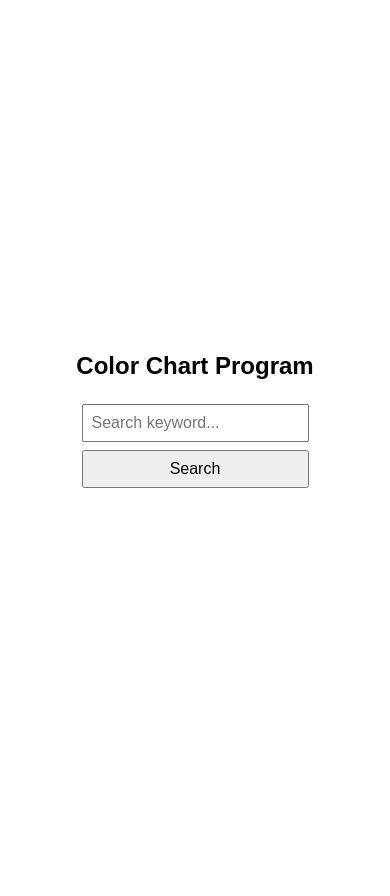
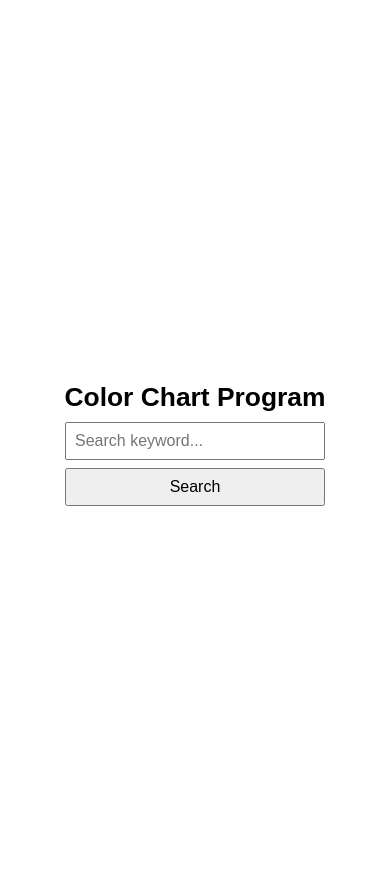
Before and after one commit to softworks1426/color-chart-program, a Flask app: page / in a window 390 px wide. Before the commit the page ends 488 px from the top, so only its background shows below. Run offline with Flask 3, Linux system fonts and the light colour scheme.

Commit message:
Update: responsive UI for mobile

```diff
--- a/templates/index.html
+++ b/templates/index.html
@@ -4,7 +4,6 @@
   <meta charset="utf-8">
   <title>Color Chart Program</title>
   <meta name="viewport" content="width=device-width, initial-scale=1">
-  <link rel="stylesheet" href="/static/style.css">
   <style>
     html, body {
       margin: 0;
@@ -13,41 +12,45 @@
       font-family: sans-serif;
     }
 
-    .start-screen {
+    .start-screen, .top-bar {
       display: flex;
       flex-direction: column;
       justify-content: center;
       align-items: center;
+      text-align: center;
+      padding: 1em;
+    }
+
+    .start-screen {
       height: 100vh;
-      text-align: center;
-      padding: 0 1em;
     }
 
     .top-bar {
       display: none;
-      padding: 1em;
-      text-align: center;
     }
 
-    .start-screen h1,
-    .top-bar h1 {
-      margin-bottom: 0.15em;
-      font-size: 2em;
+    h1, h1 a {
+      margin-bottom: 0.5em;
+      font-size: 1.5em; /* ← ここが修正ポイント */
+      text-decoration: none;
+      color: black;
+      white-space: nowrap;
+      overflow: hidden;
+      text-overflow: ellipsis;
     }
 
     .search-form {
       display: flex;
-      flex-direction: row;
       justify-content: center;
-      flex-wrap: wrap;
+      align-items: center;
       gap: 0.5em;
     }
 
-    .search-form input {
+    .search-form input[type="text"] {
       padding: 0.5em;
       font-size: 16px;
-      width: 360px;
-      max-width: 90vw;
+      width: 260px;
+      max-width: 80vw;
       box-sizing: border-box;
     }
 
@@ -56,9 +59,8 @@
       font-size: 16px;
     }
 
-    h1 a {
-      text-decoration: none;
-      color: inherit;
+    .search-form input[type="range"] {
+      width: 100px;
     }
 
     .loading-indicator {
@@ -69,23 +71,32 @@
       display: none;
     }
 
+    .grid {
+      display: grid;
+      grid-template-columns: repeat(auto-fill, minmax(80px, 1fr));
+      gap: 8px;
+      padding: 10px;
+    }
+
+    .color-block {
+      width: 100%;
+      padding-bottom: 100%;
+      border-radius: 0;
+    }
+
     @media (max-width: 480px) {
-      .search-form input {
+      .search-form {
+        flex-direction: column;
+      }
+
+      .search-form input,
+      .search-form button,
+      .search-form input[type="range"] {
         width: 100%;
       }
 
-      .search-form {
-        flex-direction: column;
-        align-items: center;
-      }
-
-      .search-form button {
-        width: 100%;
-      }
-
-      .start-screen h1,
-      .top-bar h1 {
-        font-size: 1.5em;
+      h1 {
+        font-size: 1.1em;
       }
     }
   </style>
@@ -104,6 +115,7 @@
     <form class="search-form" onsubmit="event.preventDefault(); startSearch();">
       <input type="text" id="query-top" placeholder="Search keyword..." />
       <button type="submit">Search</button>
+      <input type="range" id="size-slider-top" min="40" max="200" value="80" title="サイズ調整" />
     </form>
   </div>
 
@@ -122,8 +134,6 @@
 
       if (queryInput !== null) {
         input = queryInput.trim();
-        if (inputMain) inputMain.value = input;
-        if (inputTop) inputTop.value = input;
       } else if (inputMain && inputMain.offsetParent !== null) {
         input = inputMain.value.trim();
       } else if (inputTop && inputTop.offsetParent !== null) {
@@ -136,7 +146,7 @@
       offset = 1;
 
       document.getElementById("start-screen").style.display = "none";
-      document.getElementById("top-bar").style.display = "block";
+      document.getElementById("top-bar").style.display = "flex";
       document.getElementById("query-top").value = query;
       document.getElementById("color-grid").innerHTML = "";
 
@@ -158,6 +168,11 @@
       const items = await res.json();
       const grid = document.getElementById("color-grid");
 
+      if (items.length === 0) {
+        loadingIndicator.textContent = "これ以上画像はありません";
+        return;
+      }
+
       items.forEach(item => {
         const a = document.createElement("a");
         a.href = item.link;
@@ -174,14 +189,35 @@
       loadingIndicator.style.display = "none";
     }
 
-    // 無限スクロール
-    window.addEventListener("scroll", () => {
-      if (window.innerHeight + window.scrollY >= document.body.offsetHeight - 100) {
+    const observer = new IntersectionObserver((entries) => {
+      if (entries[0].isIntersecting) {
         loadMore();
+      }
+    }, { rootMargin: "200px" });
+
+    const loadingTarget = document.createElement("div");
+    document.body.appendChild(loadingTarget);
+    observer.observe(loadingTarget);
+
+    window.addEventListener("DOMContentLoaded", () => {
+      const slider = document.getElementById("size-slider-top");
+      const grid = document.getElementById("color-grid");
+      if (slider) {
+        slider.addEventListener("input", () => {
+          const size = slider.value;
+          grid.style.gridTemplateColumns = `repeat(auto-fill, minmax(${size}px, 1fr))`;
+        });
+        grid.style.gridTemplateColumns = `repeat(auto-fill, minmax(${slider.value}px, 1fr))`;
+      }
+
+      const params = new URLSearchParams(window.location.search);
+      const q = params.get("q");
+      if (q) {
+        history.replaceState({ query: q }, '', window.location.href);
+        startSearch(q, false);
       }
     });
 
-    // popstate: 戻る/進む対応
     window.addEventListener("popstate", (event) => {
       const state = event.state;
       if (state && state.query) {
@@ -194,16 +230,6 @@
         offset = 1;
       }
     });
-
-    // 初期URLパラメータ対応
-    window.addEventListener("DOMContentLoaded", () => {
-      const params = new URLSearchParams(window.location.search);
-      const q = params.get("q");
-      if (q) {
-        history.replaceState({ query: q }, '', window.location.href);
-        startSearch(q, false);
-      }
-    });
   </script>
 </body>
 </html>
```
